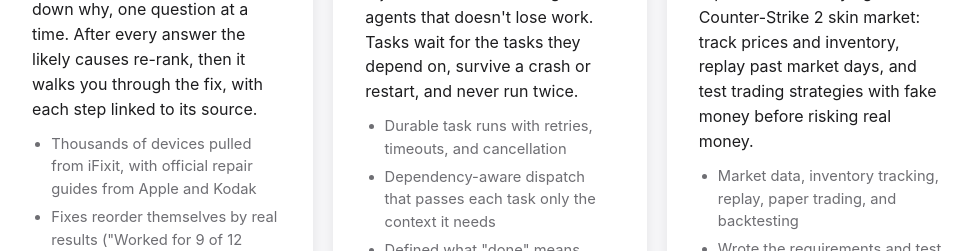
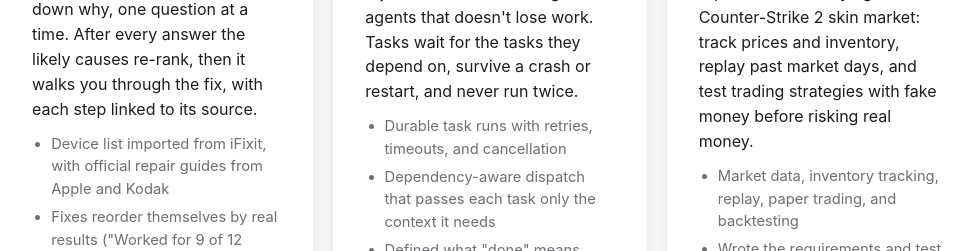
Before and after one commit to Kokofast177/portfolio, a plain HTML site: page index.html in a window 1280 px wide. Shown: the part 2200-2451 px from the top of the page, without its empty margins (150-1123 px from the left). Drawn offline with Linux system fonts and the light colour scheme.

Commit message:
Soften unverified device-count claim
Co-Authored-By: Claude Opus 5.5 <noreply@anthropic.com>

```diff
--- a/index.html
+++ b/index.html
@@ -94,7 +94,7 @@
       <h3>Troubleshooter</h3>
       <p>Tell it what's broken (an iPhone, a PS5, a printer) and it narrows down why, one question at a time. After every answer the likely causes re-rank, then it walks you through the fix, with each step linked to its source.</p>
       <ul class="b">
-        <li>Thousands of devices pulled from iFixit, with official repair guides from Apple and Kodak</li>
+        <li>Device list imported from iFixit, with official repair guides from Apple and Kodak</li>
         <li>Fixes reorder themselves by real results ("Worked for 9 of 12 people") once they have 10 votes</li>
         <li>Accounts sync your settings; Firestore rules let each vote count only once per person</li>
         <li>Works without JavaScript, with animation off, and in a color-blind mode</li>
```
